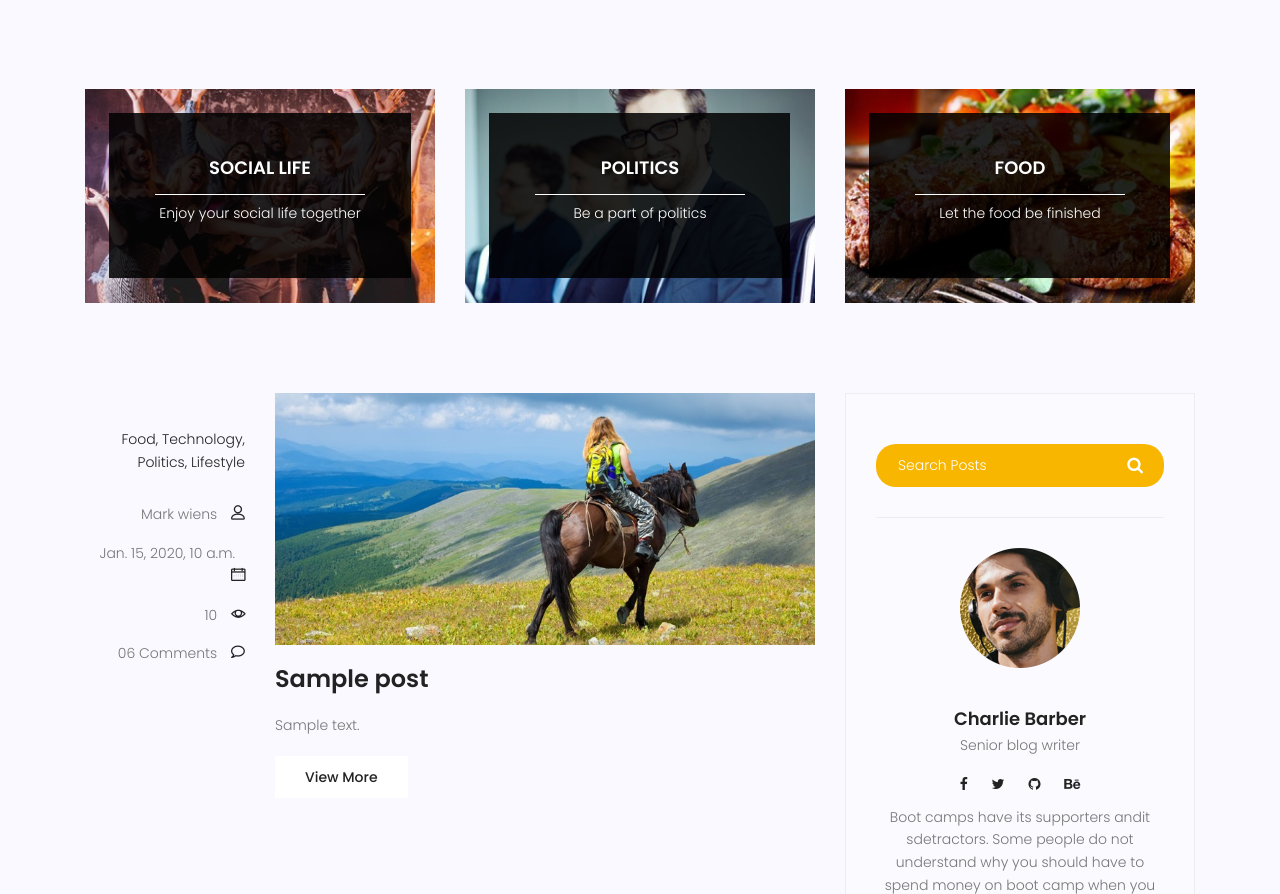
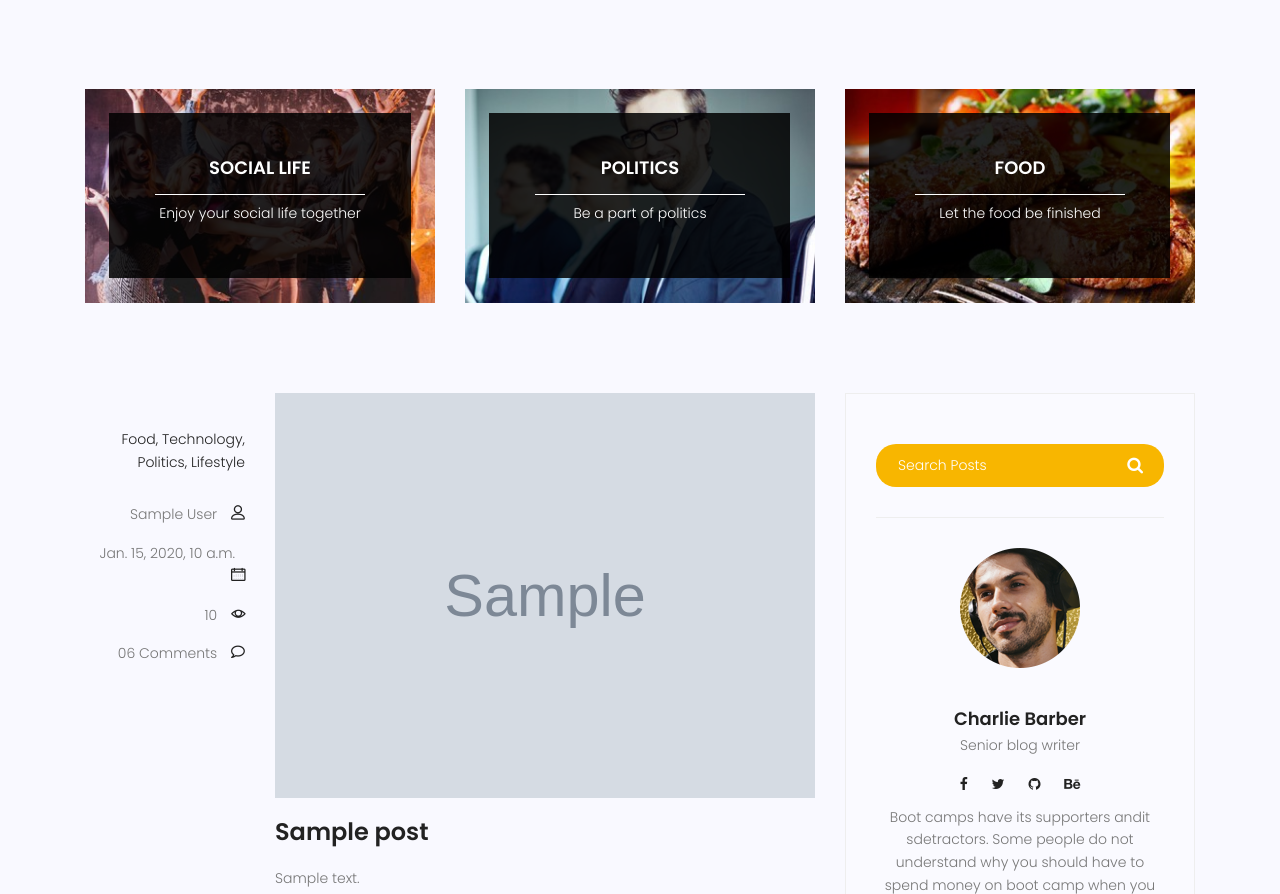
Before and after one commit to mahdicode866/django_project, a Django app: page /blog/ in a window 1280 px wide. Shown: the part 689-1583 px from the top of the page. Run offline with Django 5.2, Linux system fonts and the light colour scheme; tables that the repository leaves empty hold one stand-in row (values such as "Sample post"); grey boxes marked "Sample" are stand-in pictures; some libraries are stand-ins or nearby versions.

Commit message:
add image fields
add image fields

```diff
--- a/blog/models.py
+++ b/blog/models.py
@@ -1,10 +1,10 @@
 from django.db import models
-
+from django.contrib.auth.models import User
 # Create your models here. -> ok brother i want it to
 
 class post(models.Model):
-     # image
-    # author
+    image=models.ImageField(upload_to="blog/",default="\blog\default.jpg")
+    author=models.ForeignKey(User,on_delete=models.SET_NULL,null=True)
     title=models.CharField(max_length=255)
     content=models.TextField()
     # tag
--- a/blog/views.py
+++ b/blog/views.py
@@ -9,9 +9,10 @@ def blog(request):
     return render(request,"blog/blog-home.html",context=context)
 
 def single(request,pid):
-    mydata=get_object_or_404(post,pk=pid)
+    mydata=get_object_or_404(post,pk=pid,status=1)
     context={"mydata":mydata}
     return render(request,"blog/blog-single.html",context=context)
+
 
 def test(request,pid):
     # mydata=get_object_or_404(post,pk=pid)
--- a/template/blog/blog-home.html
+++ b/template/blog/blog-home.html
@@ -98,7 +98,7 @@
 										<li><a href="#">Lifestyle</a></li>
 									</ul>
 									<div class="user-details row">
-										<p class="user-name col-lg-12 col-md-12 col-6"><a href="#">Mark wiens</a> <span class="lnr lnr-user"></span></p>
+										<p class="user-name col-lg-12 col-md-12 col-6"><a href="#">{{post.author.get_full_name}}</a> <span class="lnr lnr-user"></span></p>
 										<p class="date col-lg-12 col-md-12 col-6"><a href="#">{{post.published_date}}</a> <span class="lnr lnr-calendar-full"></span></p>
 										<p class="view col-lg-12 col-md-12 col-6"><a href="#">{{ post.counted_views }}</a> <span class="lnr lnr-eye"></span></p>
 										<p class="comments col-lg-12 col-md-12 col-6"><a href="#">06 Comments</a> <span class="lnr lnr-bubble"></span></p>
@@ -106,9 +106,9 @@
 								</div>
 								<div class="col-lg-9 col-md-9 ">
 									<div class="feature-img">
-										<img class="img-fluid" src="{% static 'img/blog/feature-img1.jpg' %}" alt="">
+										<img class="img-fluid" src="{{post.image.url}}" alt="">
 									</div>
-									<a class="posts-title" href="/blog/{{post.id}}"><h3>{{post.title}}</h3></a>
+									<a class="posts-title" href="{% url 'blog:single' pid=post.id %}"><h3>{{post.title}}</h3></a>
 									<p class="excert">
 										{{post.content}}
 									</p>
--- a/template/blog/blog-single.html
+++ b/template/blog/blog-single.html
@@ -212,7 +212,7 @@
 			                        </form>
 								</div>
 								<div class="single-sidebar-widget user-info-widget">
-									<img src="{% static 'img/blog/user-info.png" alt="">
+									<img src="{% static 'img/blog/user-info.png' %}" alt="">
 									<a href="#"><h4>Charlie Barber</h4></a>
 									<p>
 										Senior blog writer
--- a/template/website/index.html
+++ b/template/website/index.html
@@ -10,7 +10,6 @@
 					<div class="row fullscreen align-items-center justify-content-between">
 						<div class="col-lg-6 col-md-6 banner-left">
 							<h6 class="text-white">Away from monotonous life</h6>
-							<h1 class="text-white">Magical Travel</h1>
 							<p class="text-white">
 								If you are looking at blank cassettes on the web, you may be very confused at the difference in price. You may see some for as low as $.17 each.
 							</p>
```
Also changed, not shown: blog/admin.py (+4 -5 lines), blog/migrations/0003_post_author.py (added), blog/migrations/0004_post_image.py (added), blog/migrations/0005_alter_post_image.py (added), blog/migrations/0006_alter_post_image.py (added), blog/migrations/0007_alter_post_image.py (added), media/blog/default.jpg (added), public/media/blog/b2.jpg (added), public/media/blog/cat-widget1.jpg (added), public/media/blog/cat-widget2.jpg (added), public/media/blog/feature-img2.jpg (added), public/media/blog/post-img1.jpg (added), template/website/contact.html (line endings or trailing spaces).
